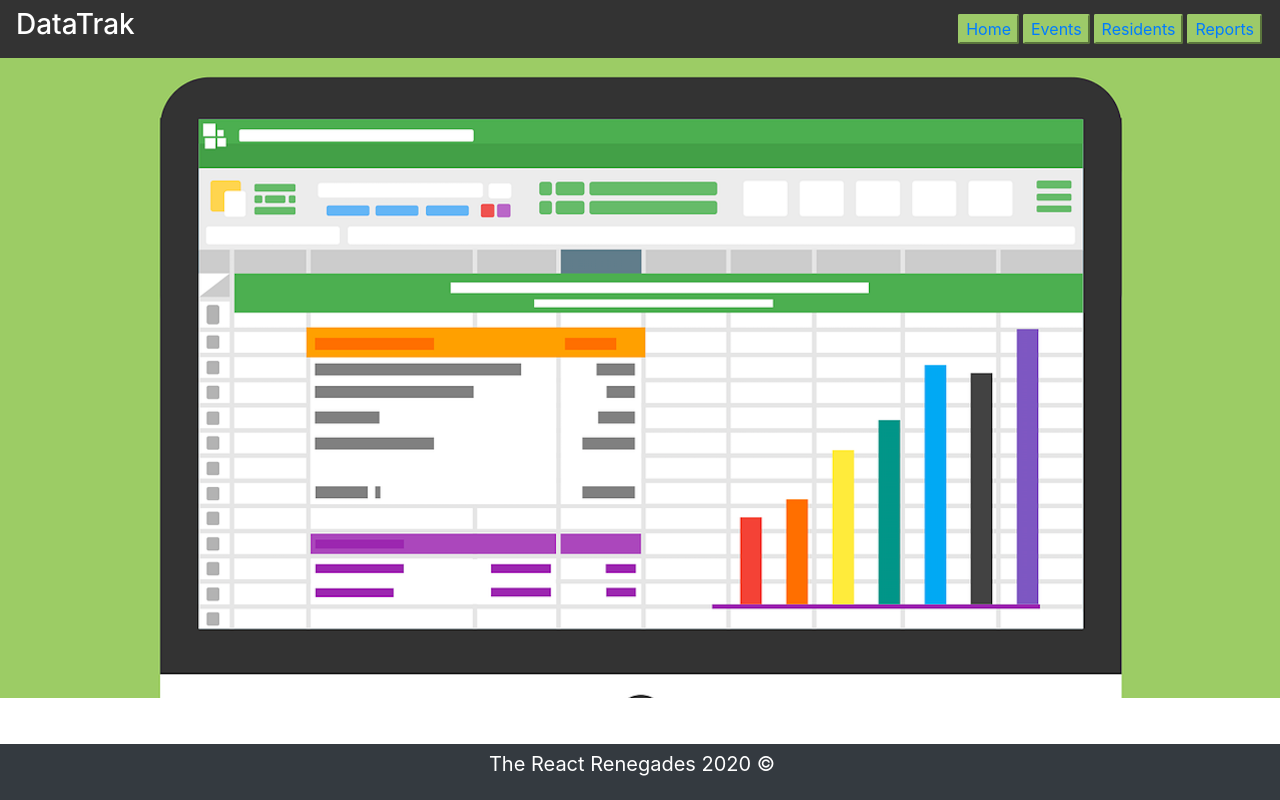
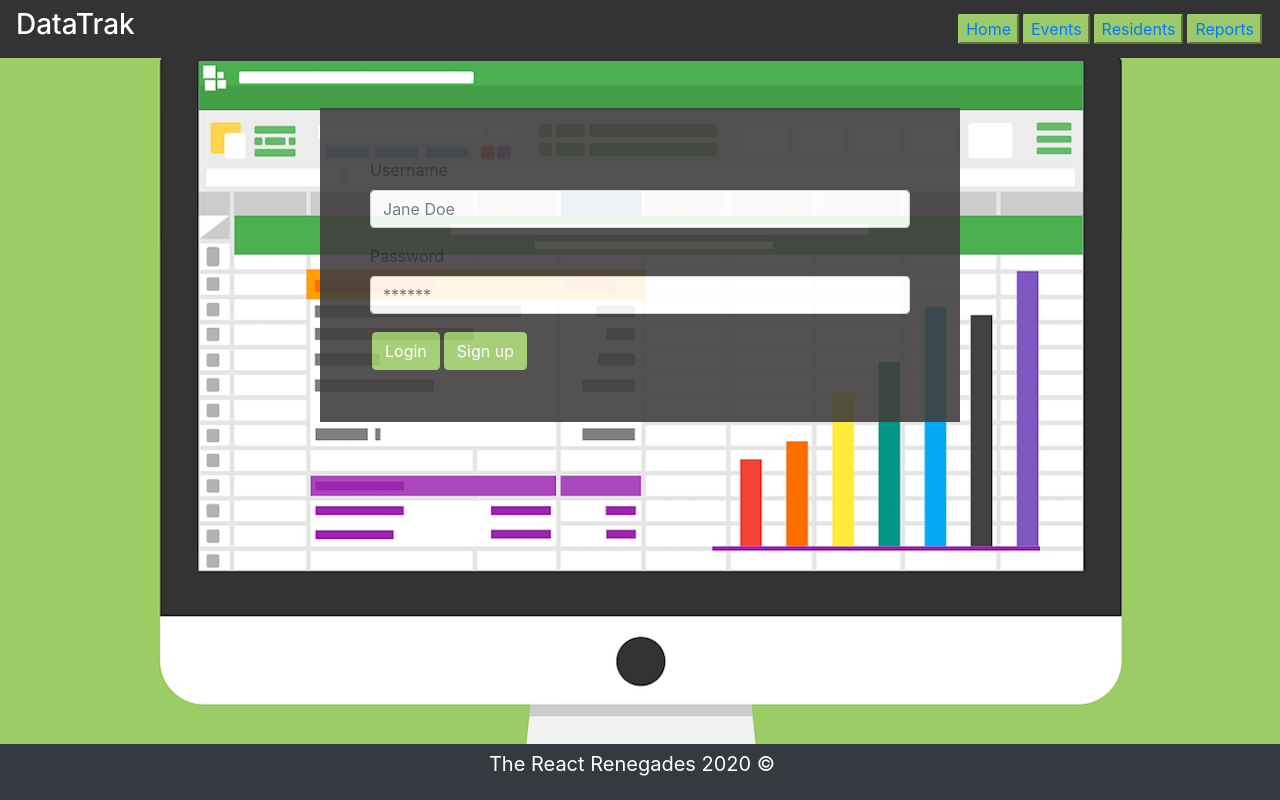
Before and after one commit to K-ai30/24-project-3, a React (Create React App) app in the folder client/: page / in a window 1280 px wide. Shown: the top 800 px of the page. Built offline with nearby package versions, Linux system fonts and the light colour scheme.

Commit message:
css changes

```diff
--- a/client/src/App.js
+++ b/client/src/App.js
@@ -5,7 +5,7 @@ import { BrowserRouter as Router, Route, Switch } from "react-router-dom";
 import Navbar from "./components/Navbar/NavBar";
 import Footer from "./components/Footer";
 import LoginPage from "./components/LoginPage";
-import GraphBanner from "./components/BannerImage";
+import './assets/css/global.css';
 //import Banner image
 function App() {
   return (
@@ -13,7 +13,6 @@ function App() {
 
       <Router>
         <Navbar/>
-        <GraphBanner/>
         <Switch>
           <Route exact path="/" component={LoginPage}/>
           <Route exact path="/register" component={RegistrationForm}/>
--- /dev/null
+++ b/client/src/assets/css/global.css
@@ -0,0 +1,5 @@
+body {
+    background-image: url("../../images/graphsTwo.png");
+    background-size: cover;
+    background-attachment: fixed;
+}
--- a/client/src/components/LoginPage/index.js
+++ b/client/src/components/LoginPage/index.js
@@ -10,7 +10,7 @@ class LoginPage extends Component {
 
     render() {
         return (
-           <form className="wrapper">
+           <form className="wrapper mx-auto align-middle">
                <TextInput id="username" placeholder="Jane Doe" labelText="Username"/>
                <TextInput id="password" placeholder="******" labelText="Password"/>
                <button id="login" className="btn btn-info custom-color">Login</button>
--- a/client/src/components/LoginPage/style.css
+++ b/client/src/components/LoginPage/style.css
@@ -10,3 +10,10 @@
 #signup:hover {
     background-color: #3d66b0;
 }
+
+.wrapper {
+    background-color: rgb(65, 63, 63);
+    width: 50%;
+    opacity: .9;
+
+}
--- a/client/src/components/RegistrationForm/index.js
+++ b/client/src/components/RegistrationForm/index.js
@@ -13,7 +13,7 @@ class RegistrationForm extends Component {
 
  render() {
      return (
-         <form className="wrapper">
+         <form className="wrapper mx-auto align-middle">
             <button id="addEvent" className="btn btn-info custom-color">+ Add Event</button>
             <Row>
                 <Col>
@@ -34,6 +34,7 @@ class RegistrationForm extends Component {
                     <TextInput id="phone" placeholder="(404) 300-5000" labelText="Phone Number"/>
                     <TextInput id="addressOne" placeholder="123 Some Street" labelText="Address 1" />
                     <TextInput id="city" placeholder="Atlanta" labelText="City" />
+                    <TextInput id="state" placeholder="Georgia" labelText="State" />
                 </Col>
                 <Col>
                     <TextInput id="dateOfBirth" placeholder="05/01/1959" labelText="Date of Birth"/>
@@ -54,7 +55,7 @@ class RegistrationForm extends Component {
                     <TextInput id="last-name" placeholder="Smith" labelText="Last Name"/>
                     <TextInput id="email" placeholder="Jane_Smith@test.com" labelText="Email" />
                     <TextInput id="addressTwo" placeholder="Apt 100" labelText="Address 2" />
-                    <TextInput id="state" placeholder="Georgia" labelText="State" />
+                    <TextInput id="zip" placeholder="30310" labelText="Zip" />
                 </Col>
             </Row>
             <button id="submitResident" className="btn btn-info custom-color">Submit</button>
--- a/client/src/components/RegistrationForm/style.css
+++ b/client/src/components/RegistrationForm/style.css
@@ -21,10 +21,6 @@
 #addEvent:hover {
     background-color: #3d66b0;
 }
-/*
-#submitResident {
-    float: left;
-} */
 
 #submitResident:hover {
     background-color: #3d66b0;
```
